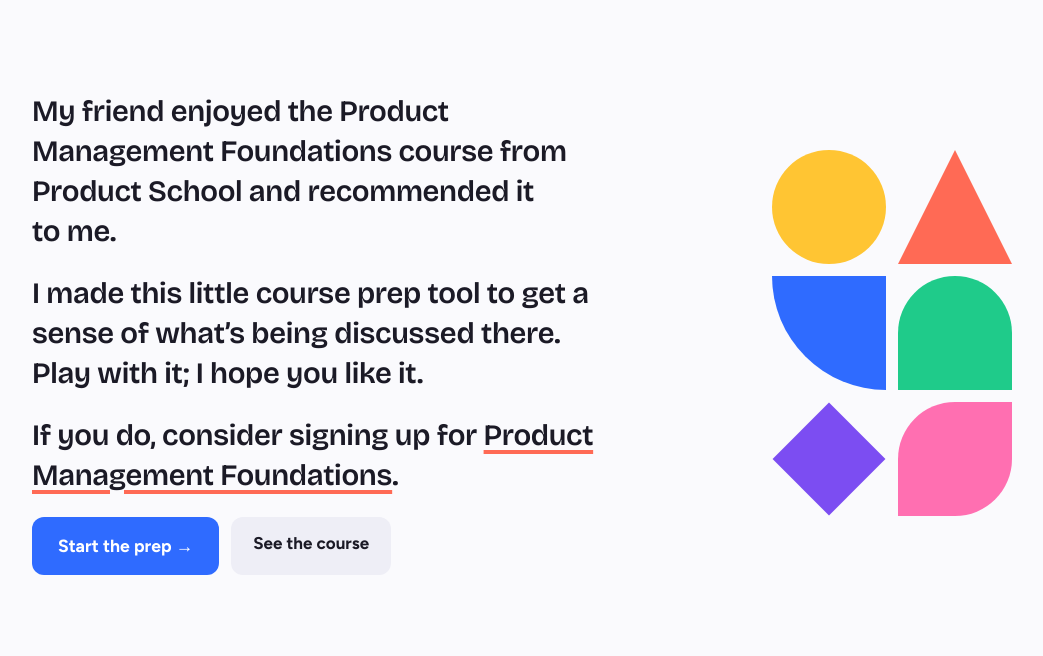
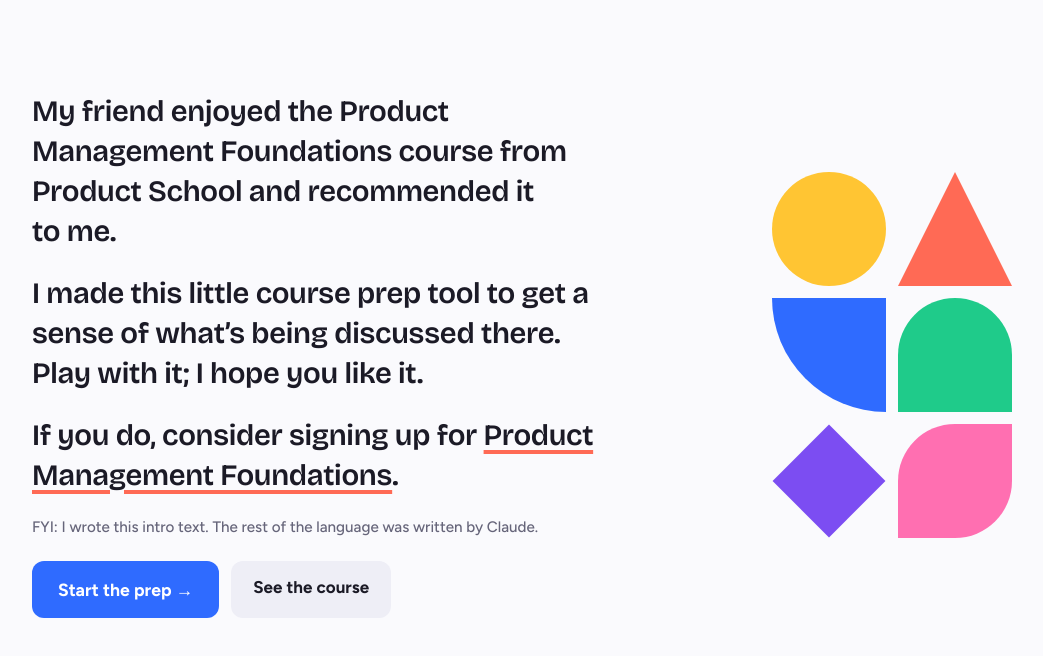
Before and after one commit to steefvw/productschoolprep, a website: page src/index.html in a window 1280 px wide. Shown: the whole page, without its empty margins (118-1161 px from the left). Drawn offline with nearby package versions, Linux system fonts and the light colour scheme.

Commit message:
Note which text is mine and which is written by Claude
Co-Authored-By: Claude Opus 5.5 <noreply@anthropic.com>

```diff
--- a/src/index.html
+++ b/src/index.html
@@ -191,6 +191,7 @@ button{border:0;cursor:pointer;background:none;padding:0;text-align:left}
 .intro .msg{display:flex;flex-direction:column;gap:22px;min-width:0}
 .intro .msg p{font:600 clamp(1.3rem,3.2vw,1.85rem)/1.35 var(--display);letter-spacing:-.01em;max-width:30ch;text-wrap:pretty}
 .intro .msg a.inl{color:inherit;text-decoration-color:var(--coral);text-decoration-thickness:4px;text-underline-offset:5px}
+.intro .msg p.fyi{font:500 .95rem/1.4 var(--body);color:var(--muted);letter-spacing:0;max-width:none}
 .intro .acts{display:flex;flex-wrap:wrap;gap:12px}
 .intro .acts a{text-decoration:none}
 .intro .btn.go{flex:none;padding:16px 26px}
@@ -619,6 +620,7 @@ function intro(){
    <p>My friend enjoyed the Product Management Foundations course from Product School and recommended it to me.</p>
    <p>I made this little course prep tool to get a sense of what’s being discussed there. Play with it; I hope you like it.</p>
    <p>If you do, consider signing up for <a class="inl" href="${REF_URL}" target="_blank" rel="noopener">Product Management Foundations</a>.</p>
+   <p class="fyi">FYI: I wrote this intro text. The rest of the language was written by Claude.</p>
    <div class="acts"><a class="btn go" href="#home" style="--c:var(--blue);--on:var(--paper)">Start the prep →</a><a class="btn" href="${REF_URL}" target="_blank" rel="noopener" style="color:inherit">See the course</a></div>
   </div><div class="shapes" aria-hidden="true"><i></i><i></i><i></i><i></i><i></i><i></i></div></section>`;
 }
```
Also changed, not shown: README.md.
